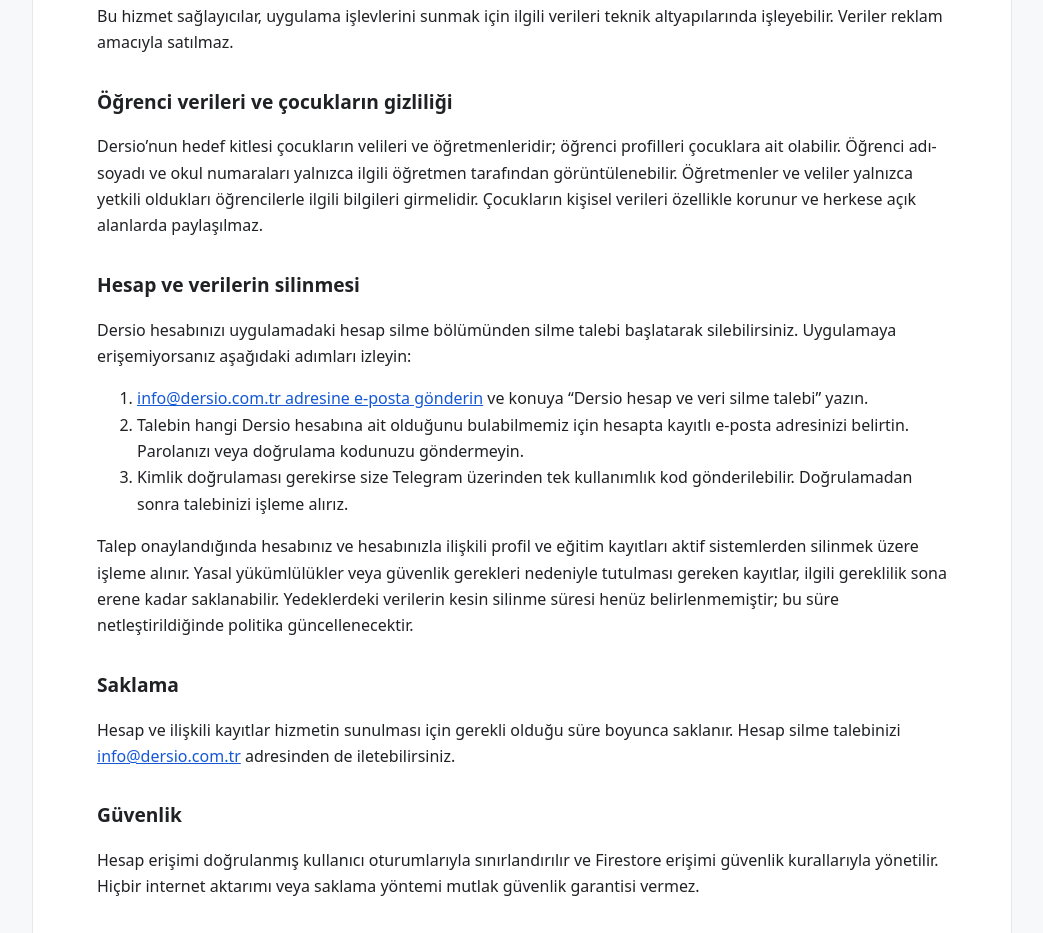
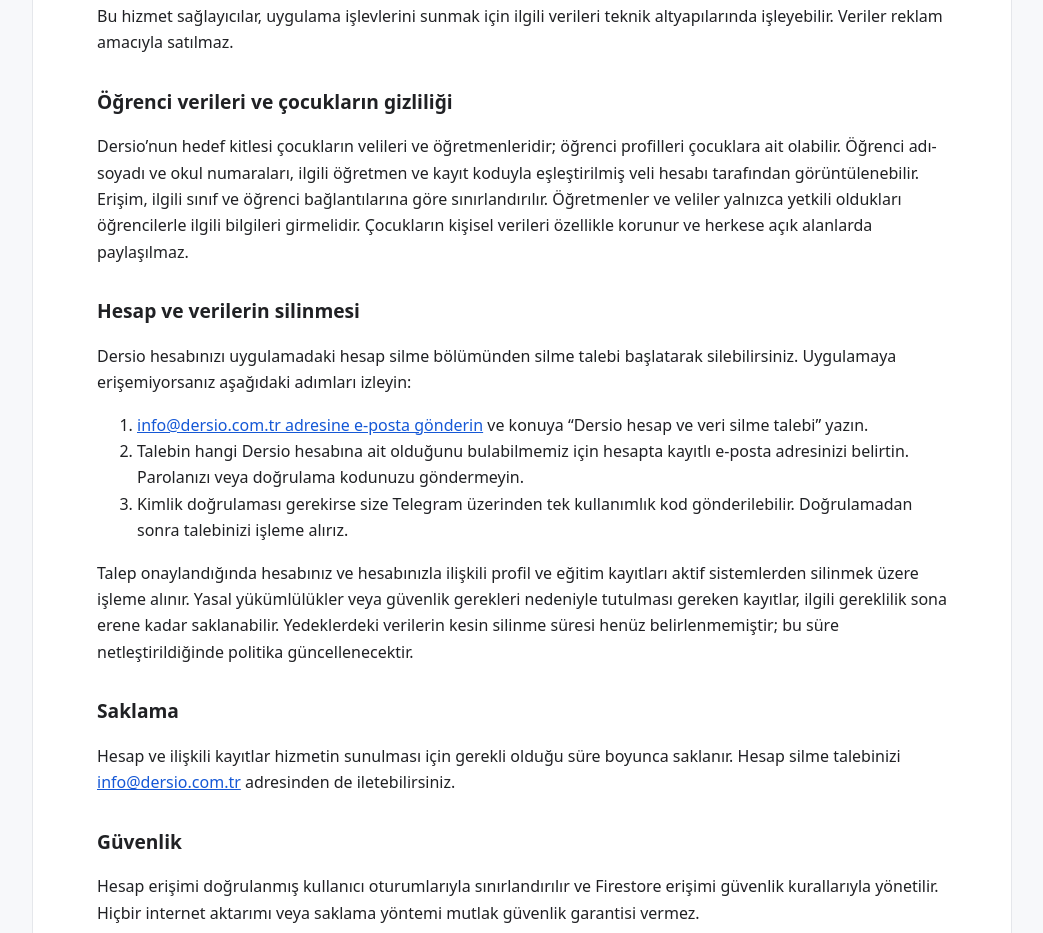
Before and after one commit to Roblabs-Teknoloji/dersio-gizlilik-politikasi, a plain HTML site: page index.html in a window 1280 px wide. Shown: the part 1014-1947 px from the top of the page, without its empty margins (118-1161 px from the left). Drawn offline with Linux system fonts and the light colour scheme.

Commit message:
Correct linked parent access disclosure

```diff
--- a/index.html
+++ b/index.html
@@ -41,7 +41,7 @@
     <p>Bu hizmet sağlayıcılar, uygulama işlevlerini sunmak için ilgili verileri teknik altyapılarında işleyebilir. Veriler reklam amacıyla satılmaz.</p>
 
     <h2>Öğrenci verileri ve çocukların gizliliği</h2>
-    <p>Dersio’nun hedef kitlesi çocukların velileri ve öğretmenleridir; öğrenci profilleri çocuklara ait olabilir. Öğrenci adı-soyadı ve okul numaraları yalnızca ilgili öğretmen tarafından görüntülenebilir. Öğretmenler ve veliler yalnızca yetkili oldukları öğrencilerle ilgili bilgileri girmelidir. Çocukların kişisel verileri özellikle korunur ve herkese açık alanlarda paylaşılmaz.</p>
+    <p>Dersio’nun hedef kitlesi çocukların velileri ve öğretmenleridir; öğrenci profilleri çocuklara ait olabilir. Öğrenci adı-soyadı ve okul numaraları, ilgili öğretmen ve kayıt koduyla eşleştirilmiş veli hesabı tarafından görüntülenebilir. Erişim, ilgili sınıf ve öğrenci bağlantılarına göre sınırlandırılır. Öğretmenler ve veliler yalnızca yetkili oldukları öğrencilerle ilgili bilgileri girmelidir. Çocukların kişisel verileri özellikle korunur ve herkese açık alanlarda paylaşılmaz.</p>
 
         <h2 id="silme-talebi">Hesap ve verilerin silinmesi</h2>
     <p>Dersio hesabınızı uygulamadaki hesap silme bölümünden silme talebi başlatarak silebilirsiniz. Uygulamaya erişemiyorsanız aşağıdaki adımları izleyin:</p>
```
